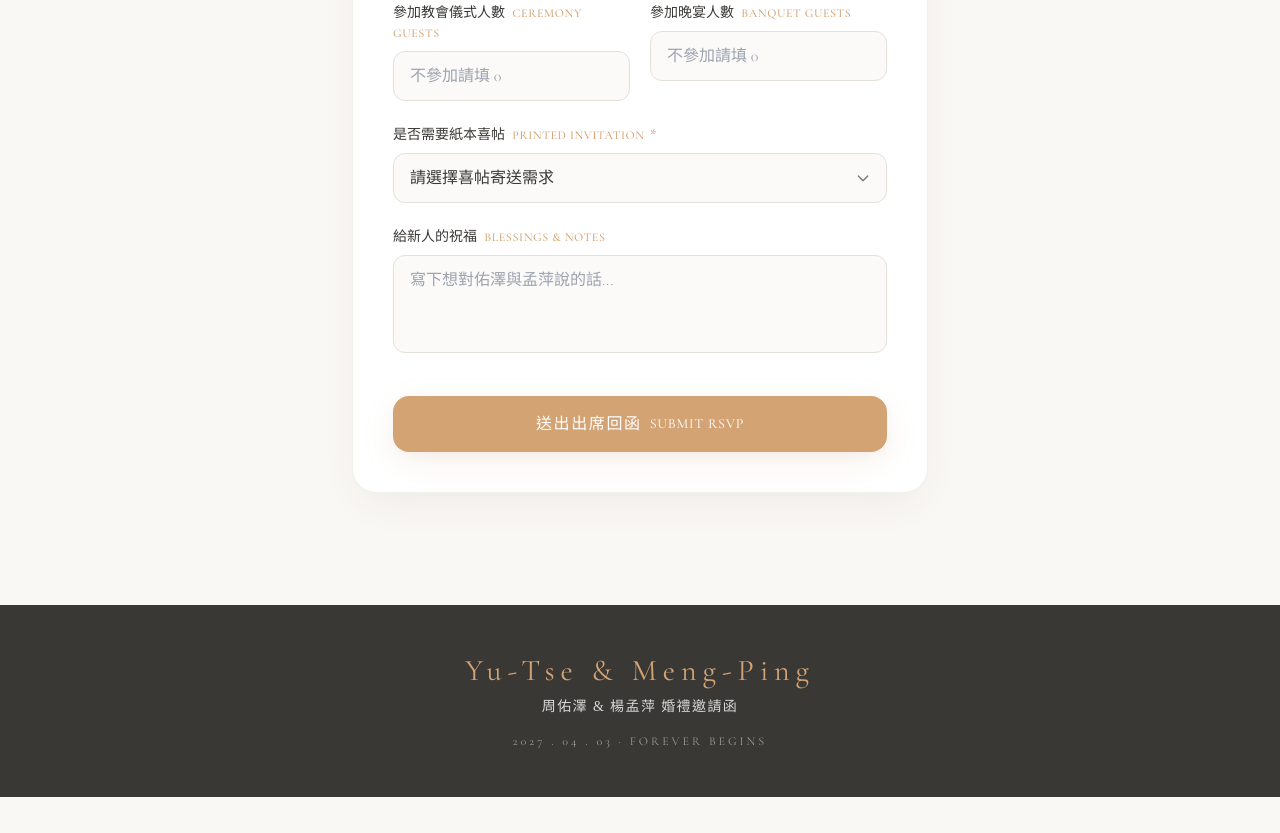
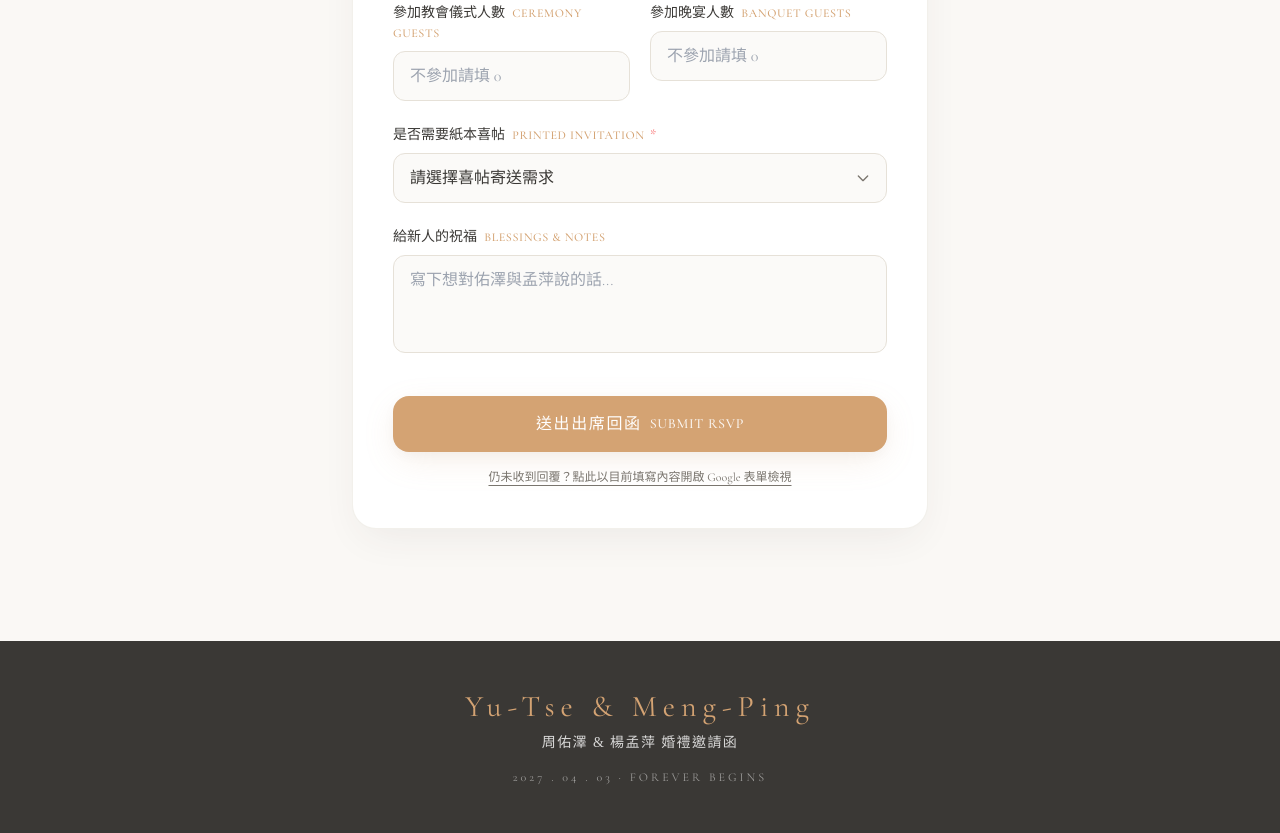
Before and after one commit to pomelo8215/wedding, a plain HTML site: page index.html in a window 1280 px wide. Shown: the part 3259-4092 px from the top of the page. Before the commit the page ends 4056 px from the top, so only its background shows below. Drawn offline with nearby package versions, Linux system fonts and the light colour scheme.

Commit message:
Enhance RSVP form with debugging and prefill link
Added debugging support for Google Form submission and improved user feedback.

```diff
--- a/index.html
+++ b/index.html
@@ -445,6 +445,7 @@
                     <!-- Google 表單標準隱藏參數，確保提交格式完整 -->
                     <input type="hidden" name="fvv" value="1">
                     <input type="hidden" name="pageHistory" value="0">
+                    <input type="hidden" name="fbzx" value="0">
 
                     <!-- 1. 姓名 NAME (entry.138301856) - 嚴格保持空白 -->
                     <div>
@@ -648,7 +649,7 @@
                     </div>
 
                     <!-- 送出按鈕 -->
-                    <div class="pt-3">
+                    <div class="pt-3 space-y-3">
                         <button
                             type="submit"
                             id="submitBtn"
@@ -657,6 +658,17 @@
                             <span>送出出席回函</span>
                             <span class="font-serifEn text-sm tracking-wider opacity-90">SUBMIT RSVP</span>
                         </button>
+
+                        <!-- 除錯輔助連結：若後台仍未收到，可點此帶入目前欄位值開啟 Google 表單官方頁面查看原因 -->
+                        <div class="text-center">
+                            <button
+                                type="button"
+                                onclick="openGoogleFormPrefillCheck()"
+                                class="text-xs text-morandi-muted hover:text-morandi-charcoal underline underline-offset-4 transition-colors"
+                            >
+                                仍未收到回覆？點此以目前填寫內容開啟 Google 表單檢視
+                            </button>
+                        </div>
                     </div>
                     <p id="rsvpStatusHint" class="hidden text-center text-xs text-red-500 pt-1"></p>
                 </form>
@@ -836,6 +848,11 @@
                     }
                 });
 
+                // 同時附帶 Google 表單常用的 draftResponse 參數
+                if (!payload.has('draftResponse')) {
+                    payload.append('draftResponse', '[null,null,"0"]');
+                }
+
                 await fetch(rsvpForm.action, {
                     method: 'POST',
                     mode: 'no-cors',
@@ -859,6 +876,28 @@
             }
         });
 
+        // 除錯輔助：將目前啟用欄位轉為 Google 表單預填網址並開啟，方便確認欄位與選項是否完全符合
+        function openGoogleFormPrefillCheck() {
+            try {
+                const params = new URLSearchParams();
+                params.append('usp', 'pp_url');
+
+                const elements = rsvpForm.querySelectorAll('input[name^="entry."], select[name^="entry."], textarea[name^="entry."]');
+                elements.forEach((el) => {
+                    if (el.disabled || !el.name || el.value === '') return;
+                    params.append(el.name, el.value);
+                });
+
+                const viewFormUrl = 'https://docs.google.com/forms/d/e/1FAIpQLScjqdzPG7NOwQnF3Ysv8Vk6fwZmpkMbNs-B6uSPE_e_YKFWgw/viewform?' + params.toString();
+                window.open(viewFormUrl, '_blank', 'noopener,noreferrer');
+            } catch (e) {
+                if (statusHint) {
+                    statusHint.textContent = '無法開啟檢視視窗，請檢查瀏覽器彈出視窗設定。';
+                    statusHint.classList.remove('hidden');
+                }
+            }
+        }
+
         function resetRsvpForm() {
             rsvpForm.reset();
             handleBanquetLogic();
```
